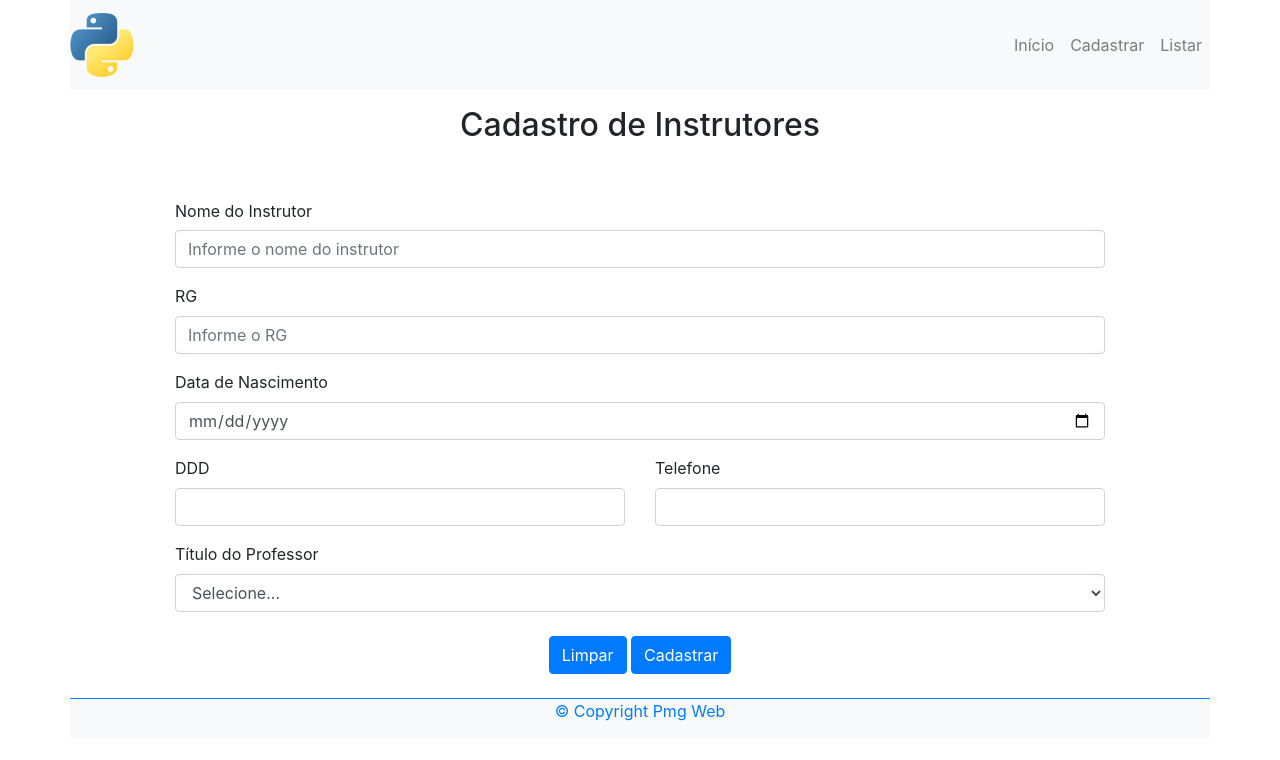
After one commit to Dustranir/projeto-django, a Django app: page /instrutor/cadastro in a window 1280 px wide. The commit adds this page. Shown: the top 760 px of the page. Run offline with Django 5.2, Linux system fonts and the light colour scheme.

Commit message:
Lista e Cadastro de Instrutor e Tipos de Atividade

```diff
--- a/aluno/templates/aluno/listarAluno.html
+++ b/aluno/templates/aluno/listarAluno.html
@@ -9,7 +9,7 @@
     <div class="collapse navbar-collapse justify-content-end" id="mynavbar">
         <div class="navbar-nav">
             <a href="/" class="nav-link">Início</a>
-            <a href="cadastroAluno.html" class="nav-link">Cadastrar</a>
+            <a href="{% url 'aluno:cadastrar' %}" class="nav-link">Cadastrar</a>
             <a href="{% url 'aluno:listar' %}" class="nav-link">Listar </a>
 
         </div>
--- a/aluno/urls.py
+++ b/aluno/urls.py
@@ -6,5 +6,5 @@ app_name='aluno'
 
 urlpatterns = [
     path('lista', views.listar, name = "listar"),
-
-]
+    path('cadastro', views.cadastrar,name="cadastrar"),
+ ]
--- a/aluno/views.py
+++ b/aluno/views.py
@@ -4,3 +4,6 @@ from django.shortcuts import render
 
 def listar(request):
     return render(request, 'aluno/listarAluno.html')
+
+def cadastrar(request):
+    return render (request, 'aluno/cadastrarAluno.html')
--- /dev/null
+++ b/instrutor/templates/instrutor/cadastrarInstrutor.html
@@ -0,0 +1,78 @@
+{%extends "base_template.html"%}
+
+{%block title%}
+
+
+{%endblock%}
+
+
+ {%block menu%}
+             <div class="collapse navbar-collapse justify-content-end" id="mynavbar">
+                <div class="navbar-nav">
+                    <a href="../escola.html" class="nav-link">Início</a>
+                    <a href="{% url 'instrutor:cadastrar'%}" class="nav-link">Cadastrar</a>
+                    <a href="{% url 'instrutor:listar'%}" class="nav-link">Listar</a>
+                </div>
+            </div>
+ {%endblock%}
+
+ {%block corpo%}
+ <main class="container m-2 w-75 mx-auto my-font-family">
+
+        <div class="row">
+            <div class="col text-center m-0">
+                <h2 class="mt-2 mb-5 my-h2">Cadastro de Instrutores</h2>
+            </div>
+        </div>
+
+        <!-- formulario HTML -->
+        <form name="frmCadastrarInstrutor" action="#" method="post" class="my-label-color-purple">
+
+            <div class="form-group">
+                <label for="idNomeInstrutor" class="col-form-label">Nome do Instrutor</label>
+                <input class="form-control" type="text" id="idNomeInstrutor" name="nome"
+                    placeholder="Informe o nome do instrutor" maxlength="70" required>
+            </div>
+
+            <div class="form-group">
+                <label for='idRg'>RG</label>
+                <input class="form-control" type='text' id='idRg' name='rg' placeholder="Informe o RG" maxlength="45"
+                    required>
+            </div>
+
+            <div class="form-group">
+                <label for='idDataNascimento'>Data de Nascimento</label>
+                <input class="form-control" type='date' id='idDataNascimento' name='dataNascimento' required>
+            </div>
+
+            <div class="form-group row">
+                <div class="col-sm-6">
+                    <label for='idDdd'>DDD</label>
+                    <input class="form-control" type='ddd' id='idDataNascimento' name='ddd' maxlength="3" required>
+                </div>
+                <div class="col-sm-6">
+                    <label for='idTelefone'>Telefone</label>
+                    <input class="form-control" type='text' id='idTelefone' name='telefone' maxlength="9" required>
+                </div>
+            </div>
+
+            <div class="form-group">
+                <label for="idTitulo">Título do Professor</label>
+                <select class="form-control" id="idTitulo" name="codigoTitulo">
+                    <option value="0">Selecione...</option>
+                    <option value="1">Professor Doutor</option>
+                    <option value="2">Professor Sabe-Tudo</option>
+                    <option value="3">Professor Estagiário</option>
+
+                </select>
+            </div>
+
+            <div class="form-group my-4 text-center">
+                <input type="reset" value="Limpar" class="btn btn-primary btn-md">
+                <input type="submit" value="Cadastrar" class="btn btn-primary btn-md">
+            </div>
+
+        </form>
+
+    </main>
+ {%endblock%}
--- a/instrutor/templates/instrutor/listarInstrutor.html
+++ b/instrutor/templates/instrutor/listarInstrutor.html
@@ -8,7 +8,7 @@
     <div class="collapse navbar-collapse justify-content-end" id="mynavbar">
         <div class="navbar-nav">
             <a href="/" class="nav-link">Início</a>
-            <a href="cadastroInstrutor.html" class="nav-link">Cadastrar</a>
+            <a href="{% url 'instrutor:cadastrar' %}" class="nav-link">Cadastrar</a>
             <a href="{% url 'instrutor:listar' %}" class="nav-link">Listar </a>
 
         </div>
--- a/instrutor/urls.py
+++ b/instrutor/urls.py
@@ -6,5 +6,5 @@ app_name='instrutor'
 
 urlpatterns = [
     path('lista', views.listar, name = "listar"),
-
-]
+    path('cadastro', views.cadastrar,name="cadastrar")
+ ]
--- a/instrutor/views.py
+++ b/instrutor/views.py
@@ -2,5 +2,8 @@ from django.shortcuts import render
 
 # Create your views here.
 
-def instrutor(request):
+def listar(request):
     return render(request, 'instrutor/listarInstrutor.html')
+
+def cadastrar(request):
+    return render (request, 'instrutor/cadastrarInstrutor.html')
--- a/templates/escola.html
+++ b/templates/escola.html
@@ -8,10 +8,10 @@
     <div class="collapse navbar-collapse justify-content-end" id="mynavbar">
         <div class="navbar-nav">
             <a href="./escola.html" class="nav-link">Início</a>
-            <a href="./tipoatividade/cadastroTiposAtividade.html" class="nav-link">Tipos de Atividade</a>
+            <a href="{% url 'tiposdeatividade:cadastrar'%}" class="nav-link">Tipos de Atividade</a>
             <a href="./titulo/cadastroTitulos.html" class="nav-link">Títulos</a>
-            <a href="{% url 'aluno:listar'%}" class="nav-link">Alunos</a>
-            <a href="./instrutor/cadastroInstrutor.html" class="nav-link">Instrutor</a>
+            <a href="{% url 'aluno:cadastrar'%}" class="nav-link">Alunos</a>
+            <a href="{% url 'instrutor:cadastrar'%}" class="nav-link">Instrutor</a>
             <a href="./turma/cadastroTurma.html" class="nav-link">Turmas</a>
             <a href="./contato/contato.html" class="nav-link">Contato</a>
         </div>
--- a/tiposdeatividade/urls.py
+++ b/tiposdeatividade/urls.py
@@ -2,8 +2,9 @@ from django.urls import path
 
 from . import views
 
+app_name='tiposdeatividade'
+
 urlpatterns = [
-    path('', views.index, name = "index"),
-    path('exibemensagem', views.exibe_mensagem, name="exibir_mensagem"),
-    path('test_render', views.test_render, name="render_exibir"),
-]
+    path('lista', views.listar, name = "listar"),
+    path('cadastro', views.cadastrar,name="cadastrar"),
+ ]
```
Also changed, not shown: aluno/templates/aluno/cadastrarAluno.html (added, +37 -0 lines), tiposdeatividade/templates/tiposdeatividade/cadastrarTiposAtividade.html (added, +30 -0 lines), tiposdeatividade/templates/tiposdeatividade/listarTiposAtividade.html (added, +75 -0 lines), tiposdeatividade/views.py (+5 -11 lines).
